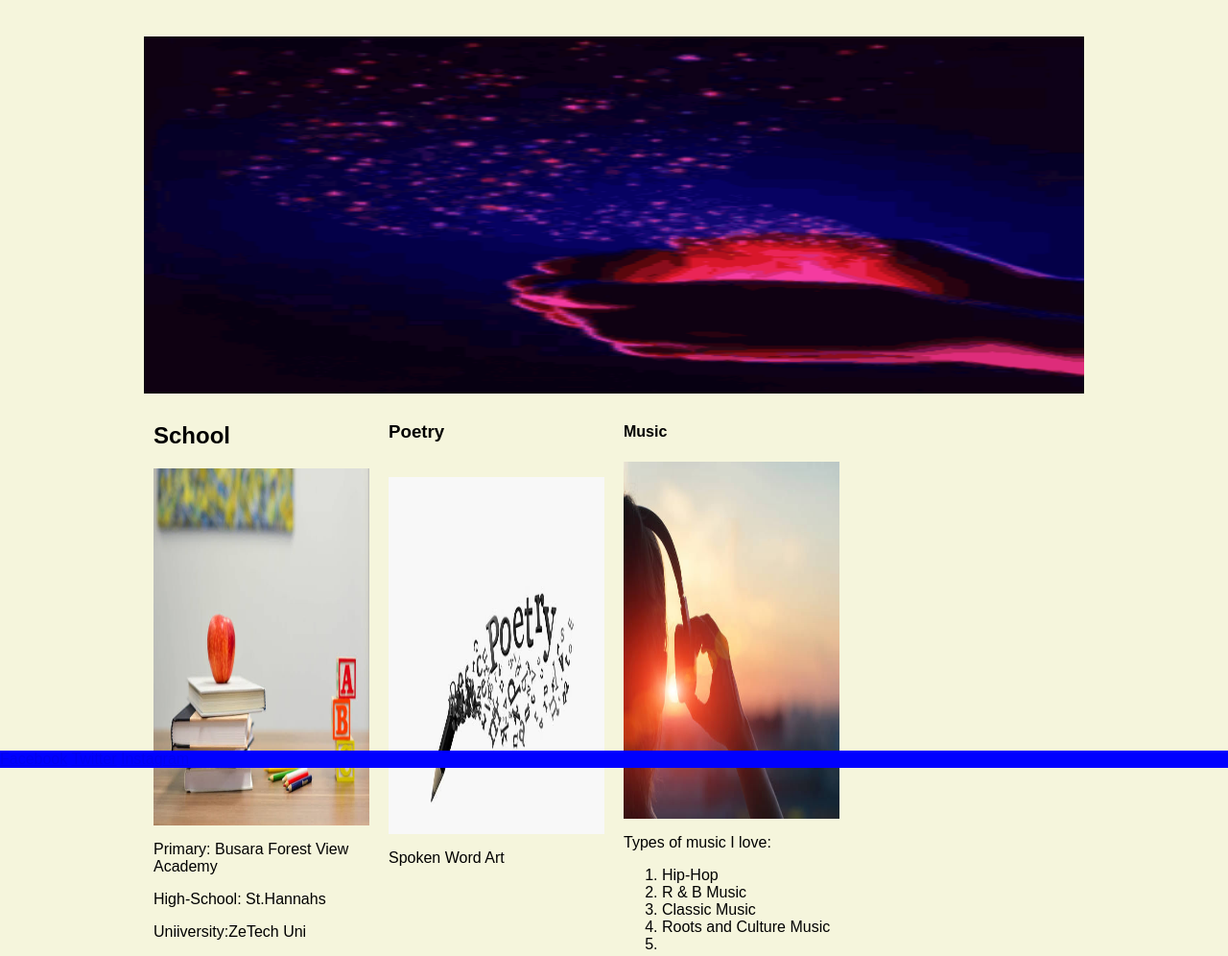
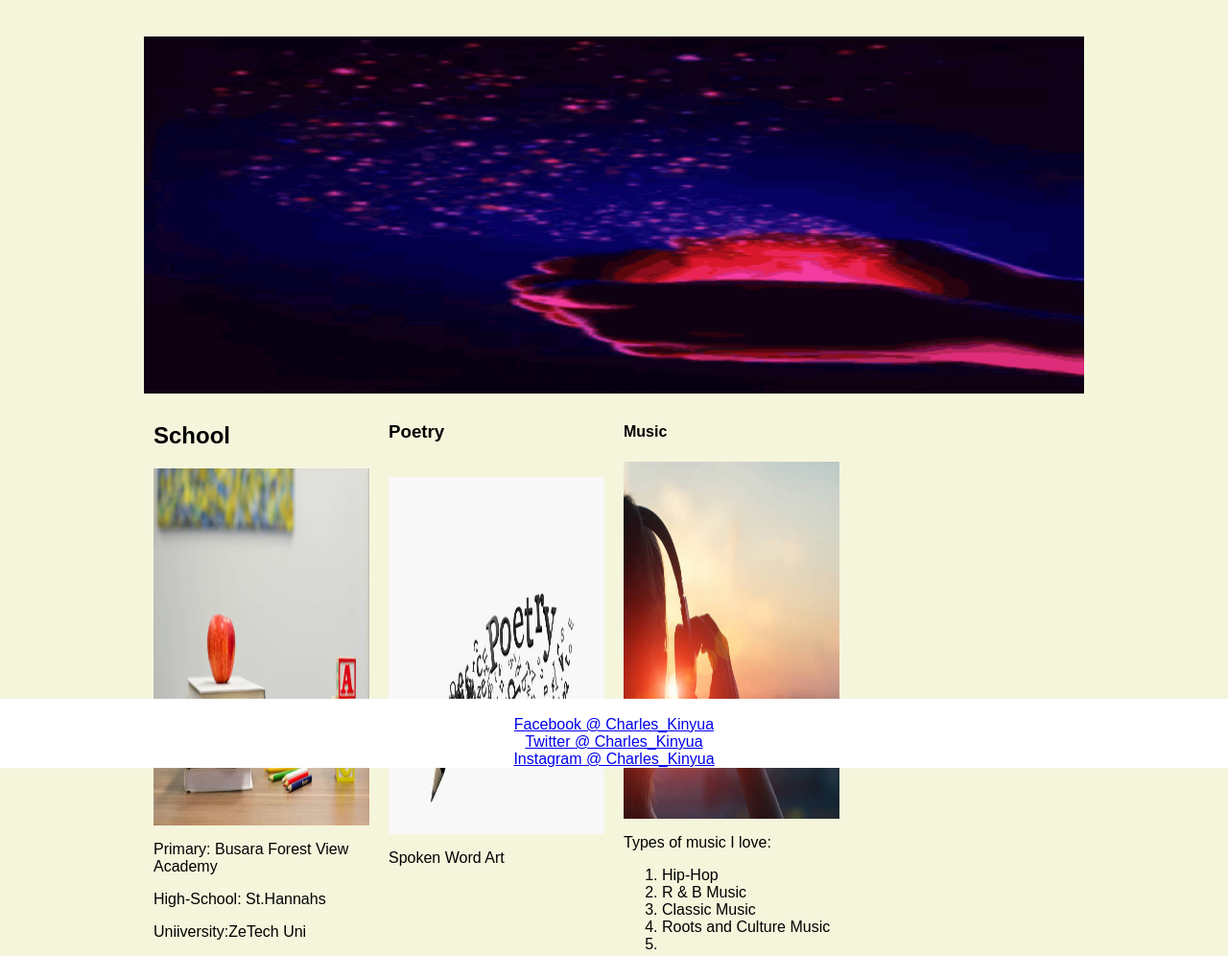
Before and after one commit to charleskirima/potfolio, a plain HTML site: page aboutme.html in a window 1280 px wide. Shown: the whole page at 96% size. Drawn offline with Linux system fonts and the light colour scheme.

Commit message:
added The Footer

```diff
--- a/aboutme.css
+++ b/aboutme.css
@@ -46,8 +46,11 @@ img{
 
 
 .footer{
+  text-align: center;
+  text-color: black;
+
   position : fixed;
-  background-color:blue;
+  background-color:white;
   left:0;
   bottom:0;
   width:100%;
--- a/aboutme.html
+++ b/aboutme.html
@@ -65,10 +65,16 @@
 
 
 <div class="footer">
-<a href="facebook">Facebook</a>
-<a href="twitter">Twitter</a>
-<a href="instagram">Instagram</a>
+<br><a href="facebook">Facebook @ Charles_Kinyua </a></<br>
+<br><a href="twitter">Twitter @ Charles_Kinyua</a></<br>
+<br><a href="instagram">Instagram @ Charles_Kinyua</a></<br>
+<nav>
+
+
+
+</nav>
 </div>
+
 
 </body>
 
```
